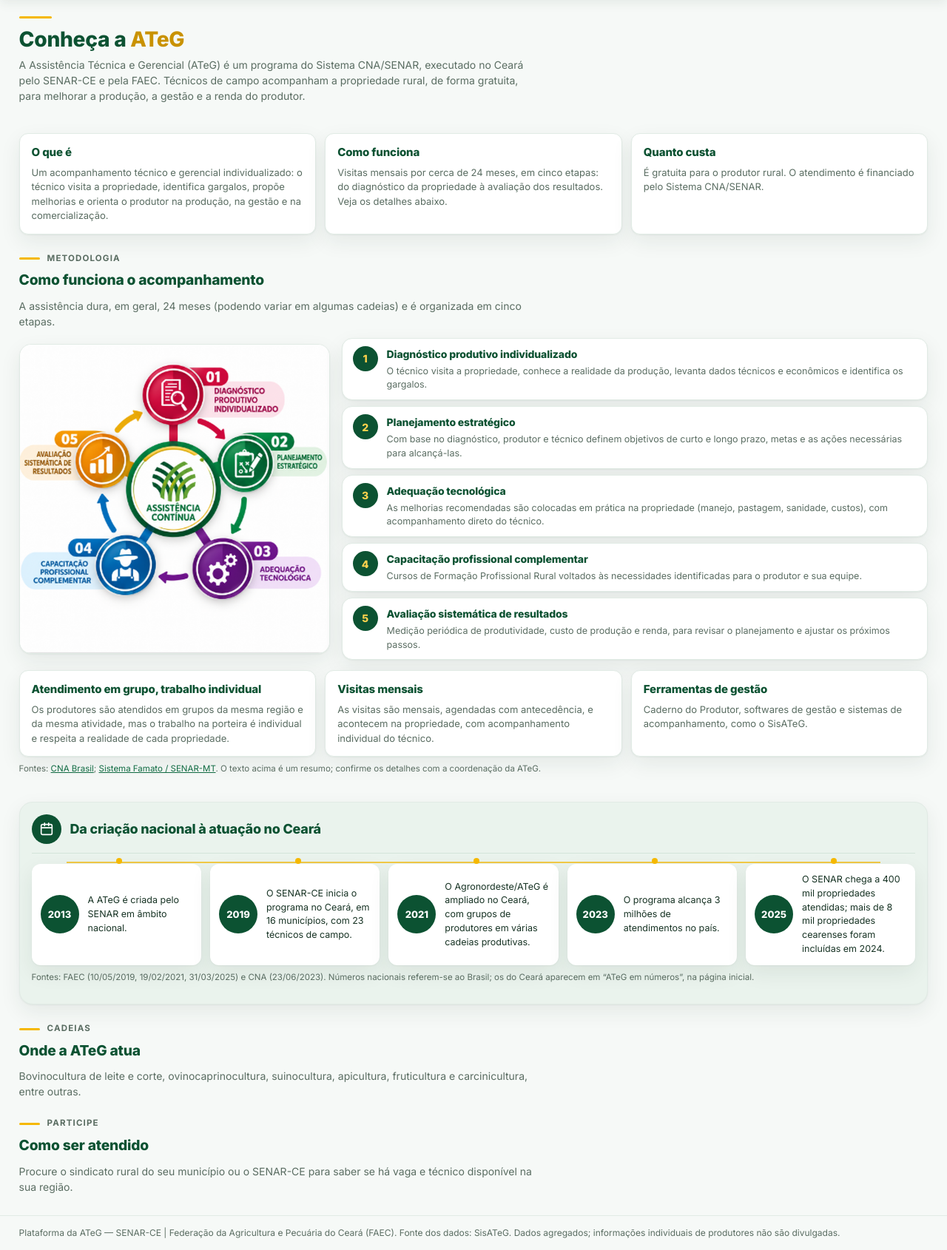
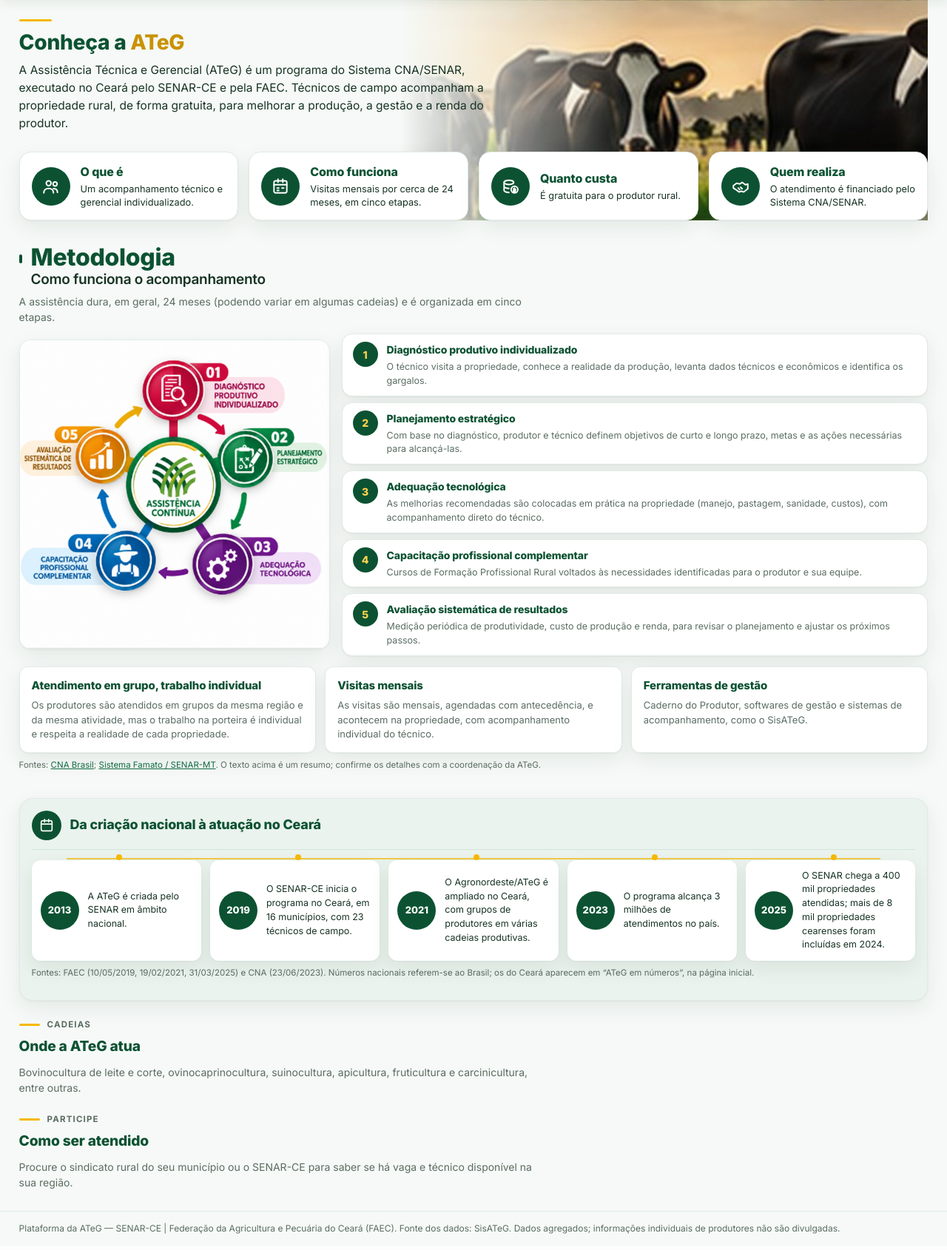
Before and after one commit to Ciiagro/Plataforma_Ateg, a FastAPI app: page /conheca in a window 1280 px wide. Shown: the part 112-1802 px from the top of the page at 74% size. After the commit the page ends 1780 px from the top, so only its background shows below. Run offline with FastAPI, Linux system fonts and the light colour scheme; some libraries are stand-ins or nearby versions.

Commit message:
Conheca a ATeG: novo topo com foto e quatro cartoes

```diff
--- a/app/templates/conheca.html
+++ b/app/templates/conheca.html
@@ -1,14 +1,26 @@
 {% extends "base.html" %}
 {% block titulo %}Conheça a ATeG{% endblock %}
 {% block corpo %}
-<div class="in"><section class="hero"><span class="traco"></span><h1 class="t">Conheça a <em>ATeG</em></h1>
- <p class="lead">A Assistência Técnica e Gerencial (ATeG) é um programa do Sistema CNA/SENAR, executado no Ceará pelo SENAR-CE e pela FAEC. Técnicos de campo acompanham a propriedade rural, de forma gratuita, para melhorar a produção, a gestão e a renda do produtor.</p></section>
- <section class="bloco"><div class="tres">
-  <div class="card"><h3>O que é</h3><p>Um acompanhamento técnico e gerencial individualizado: o técnico visita a propriedade, identifica gargalos, propõe melhorias e orienta o produtor na produção, na gestão e na comercialização.</p></div>
-  <div class="card"><h3>Como funciona</h3><p>Visitas mensais por cerca de 24 meses, em cinco etapas: do diagnóstico da propriedade à avaliação dos resultados. Veja os detalhes abaixo.</p></div>
-  <div class="card"><h3>Quanto custa</h3><p>É gratuita para o produtor rural. O atendimento é financiado pelo Sistema CNA/SENAR.</p></div>
- </div></section>
- <section class="bloco"><div class="eyebrow">Metodologia</div><h2 class="s">Como funciona o acompanhamento</h2>
+<style>
+.cg-hero{position:relative;padding:26px 0 0}
+.cg-hero .tx{max-width:640px;position:relative;z-index:2}
+.cg-hero .tx p{font-size:15.5px;line-height:1.55;margin:10px 0 0;color:var(--ink)}
+.cg-foto{position:absolute;right:0;top:0;bottom:0;width:58%;z-index:0;background:#dbe9df url(/img/bovino_0.jpg) center 35%/cover;border-radius:0 0 0 24px;-webkit-mask-image:linear-gradient(90deg,transparent 0,#000 45%);mask-image:linear-gradient(90deg,transparent 0,#000 45%)}
+.cg-faixa{display:grid;grid-template-columns:repeat(4,minmax(0,1fr));gap:14px;position:relative;z-index:2;margin:26px 0 8px}
+.cg{display:flex;align-items:center;gap:14px;background:#fff;border:1px solid var(--linha);border-radius:16px;box-shadow:var(--sombra);padding:14px 16px}
+.cg .ic{flex:none;width:52px;height:52px;border-radius:50%;background:var(--verde);color:#fff;display:grid;place-items:center}
+.cg .ic svg{width:26px;height:26px;stroke:currentColor;fill:none;stroke-width:1.8;stroke-linecap:round;stroke-linejoin:round}
+.cg h3{margin:0 0 3px;font-size:16px;color:var(--verde)}.cg p{margin:0;font-size:12.8px;line-height:1.4;color:var(--ink)}
+.met-t{display:flex;gap:12px;align-items:stretch;margin-bottom:6px}.met-t .barra{width:4px;border-radius:3px;background:var(--verde);flex:none}
+.met-t h2{margin:0;font-size:32px;color:var(--verde);line-height:1.1}.met-t h2 small{display:block;font-size:19px;font-weight:600;color:var(--ink);margin-top:3px}
+@media(max-width:1000px){.cg-faixa{grid-template-columns:repeat(2,minmax(0,1fr))}.cg-foto{width:100%;opacity:.25}}
+@media(max-width:600px){.cg-faixa{grid-template-columns:1fr}}
+</style>
+<div class="in"><section class="cg-hero"><div class="cg-foto" role="img" aria-label="Gado em pastagem no Ceará"></div>
+ <div class="tx"><span class="traco"></span><h1 class="t">Conheça a <em>ATeG</em></h1>
+ <p>A Assistência Técnica e Gerencial (ATeG) é um programa do Sistema CNA/SENAR, executado no Ceará pelo SENAR-CE e pela FAEC. Técnicos de campo acompanham a propriedade rural, de forma gratuita, para melhorar a produção, a gestão e a renda do produtor.</p></div>
+ <div class="cg-faixa"><div class="cg"><span class="ic"><svg viewBox="0 0 24 24"><circle cx="9" cy="8" r="3"/><circle cx="17" cy="9" r="2.5"/><path d="M3 20c0-3.5 2.7-5.5 6-5.5s6 2 6 5.5M15 14.8c3 0 5 1.6 5 4.7"/></svg></span><div><h3>O que é</h3><p>Um acompanhamento técnico e gerencial individualizado.</p></div></div><div class="cg"><span class="ic"><svg viewBox="0 0 24 24"><rect x="4" y="5" width="16" height="15" rx="2"/><path d="M4 10h16M9 3v4M15 3v4M8 14h2M14 14h2M8 17h2"/></svg></span><div><h3>Como funciona</h3><p>Visitas mensais por cerca de 24 meses, em cinco etapas.</p></div></div><div class="cg"><span class="ic"><svg viewBox="0 0 24 24"><ellipse cx="10" cy="7" rx="6" ry="2.6"/><path d="M4 7v5c0 1.4 2.7 2.6 6 2.6M4 12v5c0 1.4 2.7 2.6 6 2.6"/><circle cx="17" cy="16" r="4.2"/><path d="M17 14v4M15.6 15.3h2.2a.9.9 0 0 1 0 1.7h-1.6a.9.9 0 0 0 0 1.7h2.2"/></svg></span><div><h3>Quanto custa</h3><p>É gratuita para o produtor rural.</p></div></div><div class="cg"><span class="ic"><svg viewBox="0 0 24 24"><path d="M3 11l4-3 4 1 3-2 4 3 3-1v6l-5 4-3-1-3 1-4-3-3-2z"/><path d="M9 14l2 2M12 13l2 2"/></svg></span><div><h3>Quem realiza</h3><p>O atendimento é financiado pelo Sistema CNA/SENAR.</p></div></div></div></section>
+ <section class="bloco"><div class="met-t"><span class="barra"></span><h2>Metodologia<small>Como funciona o acompanhamento</small></h2></div>
   <p class="lead" style="font-size:14px">A assistência dura, em geral, 24 meses (podendo variar em algumas cadeias) e é organizada em cinco etapas.</p>
   <div class="metod"><img class="mimg" src="/img/metodologia.png" alt="Ciclo da assistência contínua: diagnóstico, planejamento, adequação tecnológica, capacitação e avaliação de resultados" loading="lazy">
   <div class="etapas etl"><div class="etapa"><span class="n">1</span><div><h3>Diagnóstico produtivo individualizado</h3><p>O técnico visita a propriedade, conhece a realidade da produção, levanta dados técnicos e econômicos e identifica os gargalos.</p></div></div><div class="etapa"><span class="n">2</span><div><h3>Planejamento estratégico</h3><p>Com base no diagnóstico, produtor e técnico definem objetivos de curto e longo prazo, metas e as ações necessárias para alcançá-las.</p></div></div><div class="etapa"><span class="n">3</span><div><h3>Adequação tecnológica</h3><p>As melhorias recomendadas são colocadas em prática na propriedade (manejo, pastagem, sanidade, custos), com acompanhamento direto do técnico.</p></div></div><div class="etapa"><span class="n">4</span><div><h3>Capacitação profissional complementar</h3><p>Cursos de Formação Profissional Rural voltados às necessidades identificadas para o produtor e sua equipe.</p></div></div><div class="etapa"><span class="n">5</span><div><h3>Avaliação sistemática de resultados</h3><p>Medição periódica de produtividade, custo de produção e renda, para revisar o planejamento e ajustar os próximos passos.</p></div></div></div></div>
```
